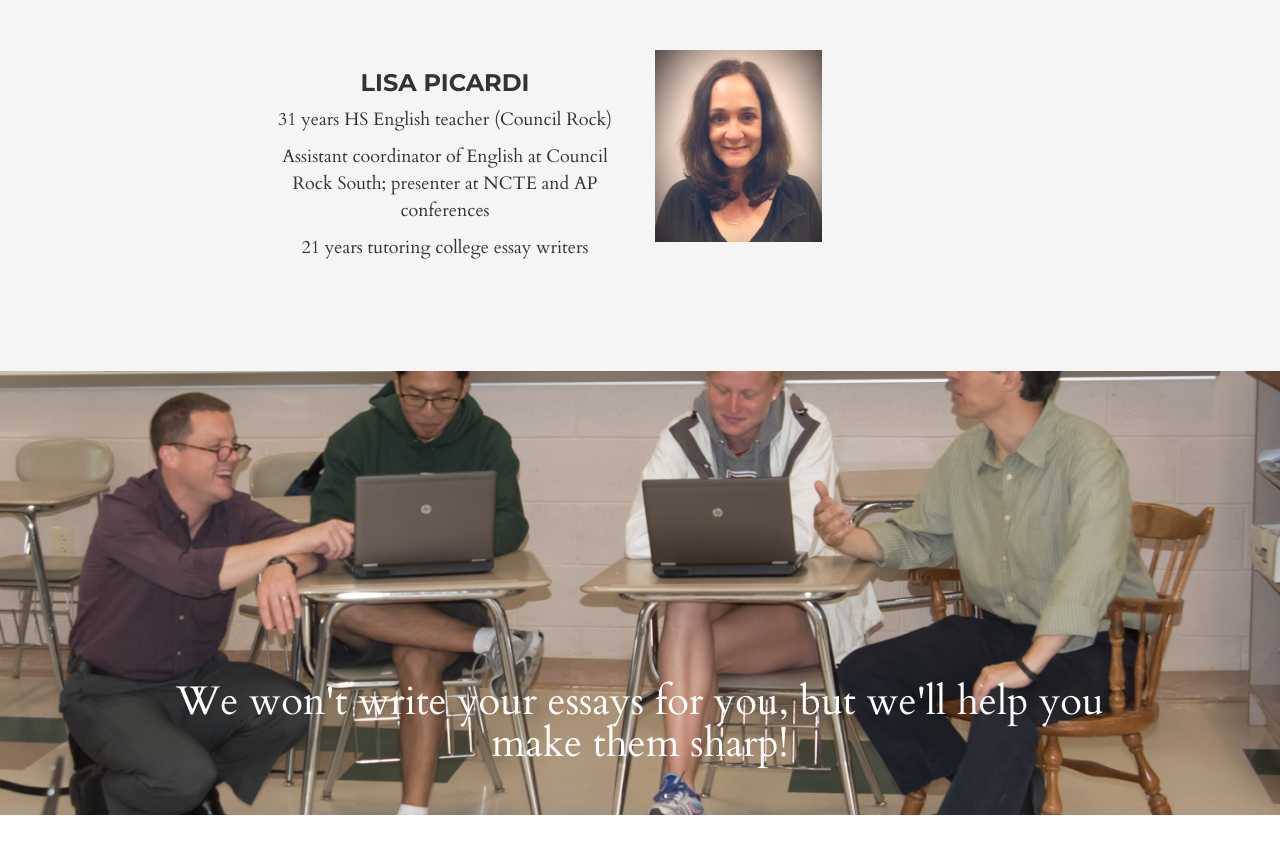
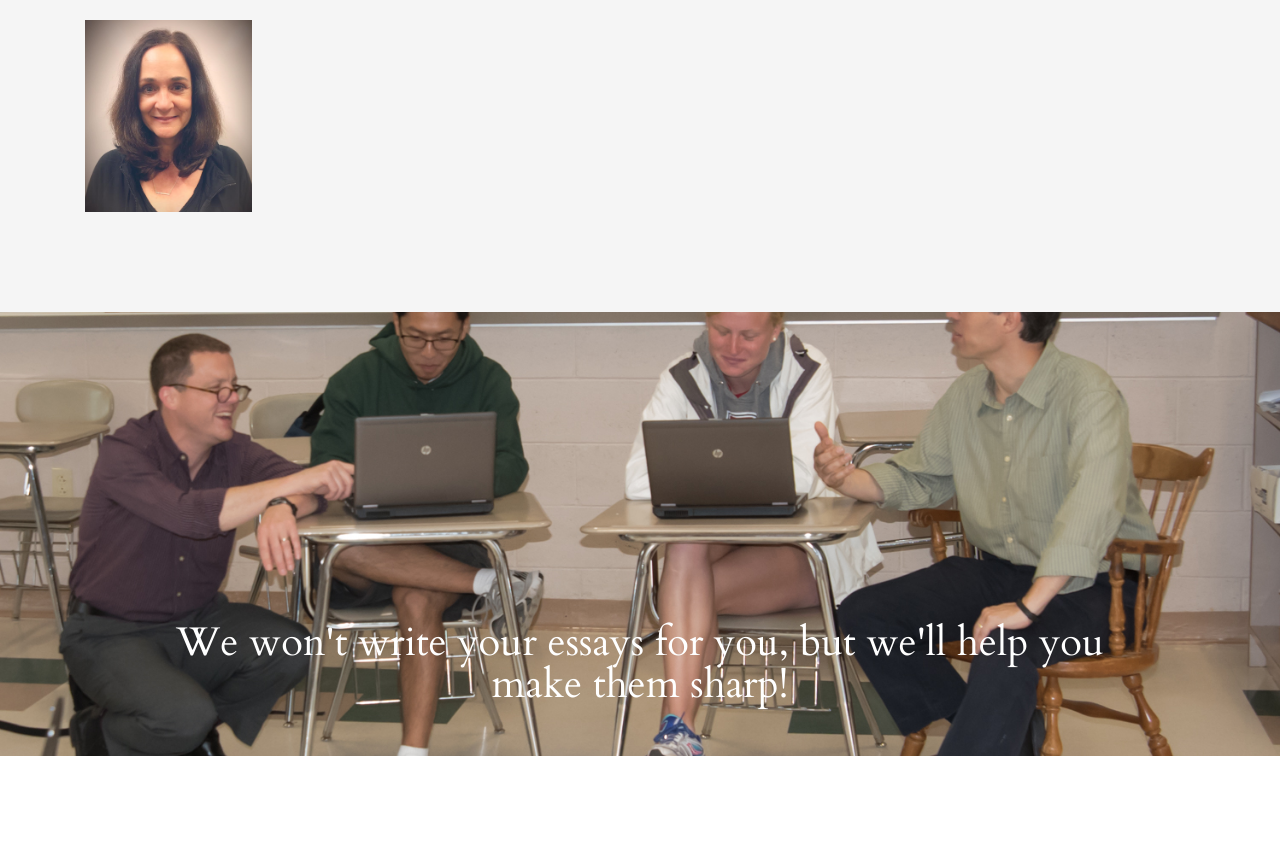
Before and after one commit to cydrobolt/jsml, a plain HTML site: page index.html in a window 1280 px wide. Shown: the part 2352-3199 px from the top of the page. Drawn offline with Linux system fonts and the light colour scheme.

Commit message:
Remove LP from website

```diff
--- a/index.html
+++ b/index.html
@@ -235,14 +235,6 @@
             </div>
 
             <br>
-
-            <div class="row content-row">
-                <div class="col-md-4 col-md-offset-2">
-                    <h3>Lisa Picardi</h3>
-                    <p>31 years HS English teacher (Council Rock)</p>
-                    <p>Assistant coordinator of English at Council Rock South; presenter at NCTE and AP conferences</p>
-                    <p>21 years tutoring college essay writers</p>
-                </div>
 
                 <div class="col-md-2">
                     <img class="jm-team-pic" src="/assets/img/lp-5.png">
```
